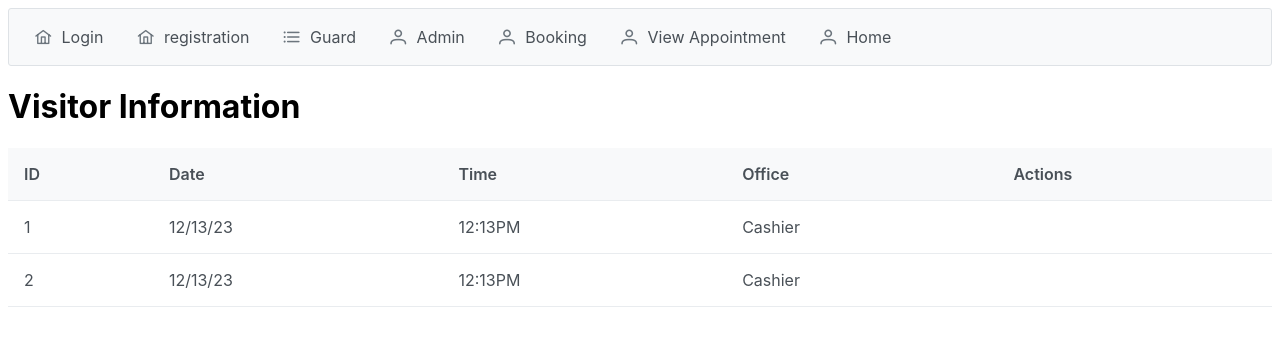
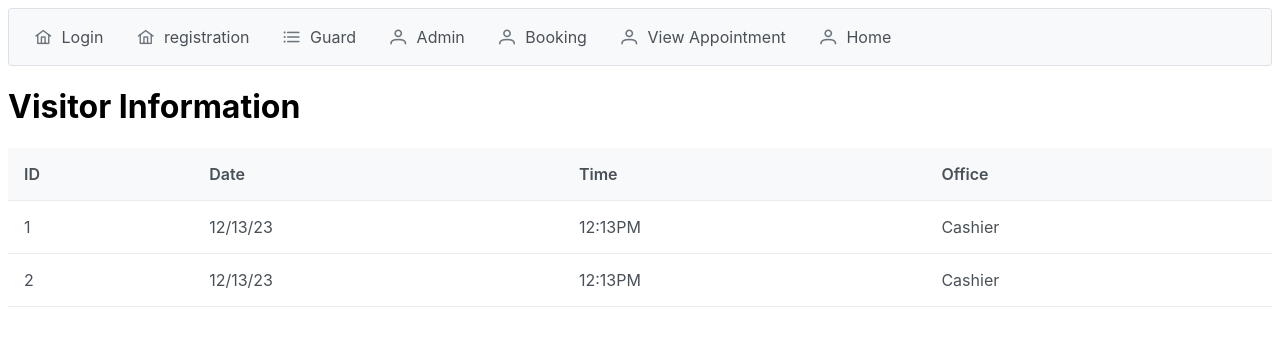
Before and after one commit to General1703/vue-EntryPass, a Vue app: page /viewapps in a window 1280 px wide. Shown: the top 346 px of the page. Built offline with nearby package versions, Linux system fonts and the light colour scheme.

Commit message:
view application

```diff
--- a/src/components/viewapps.vue
+++ b/src/components/viewapps.vue
@@ -74,10 +74,8 @@ const addCategory = () => {
       <Column field="date" header="Date"></Column>
       <Column field="time" header="Time"></Column>
       <Column field="office" header="Office"></Column>
-      <Column header="Actions">
 
-      </Column>
-    </DataTable>
+       </DataTable>
   </div>
 </template>
 
```
